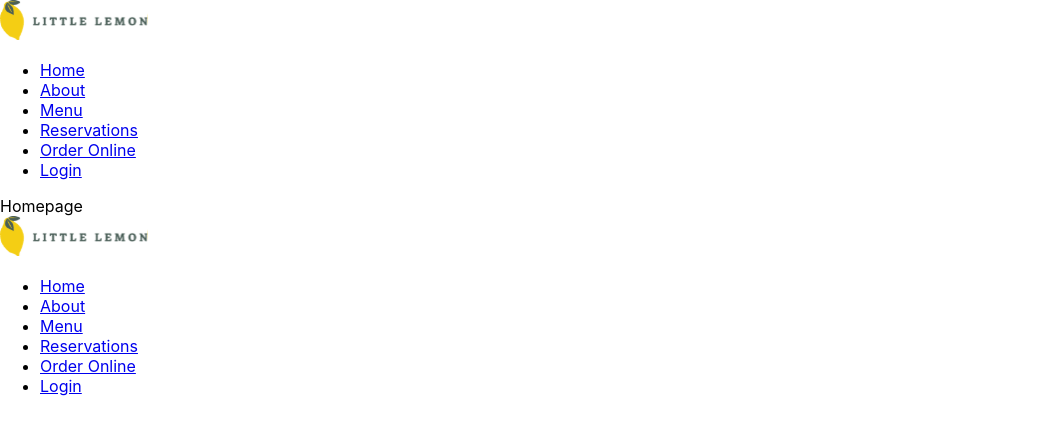
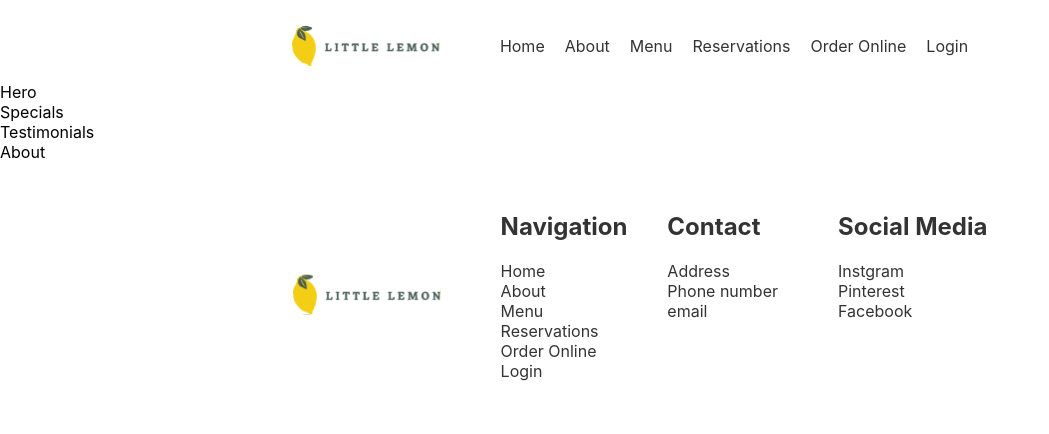
Before and after one commit to Geo-mil/little_lemon, a React (Create React App) app: page / in a window 1280 px wide. Shown: the top 434 px of the page, without its empty margins (0-1049 px from the left). Built offline with nearby package versions, Linux system fonts and the light colour scheme.

Commit message:
Add separate files for section components Add styles for header and footer

```diff
--- a/public/index.html
+++ b/public/index.html
@@ -13,6 +13,7 @@
     <meta name="og:description" content="Family owned Mediterranean restaurant, focused on traditional recipes served with a modern twist" />
     <meta name="og:image" content="Logo.svg" />
     <link rel="apple-touch-icon" href="%PUBLIC_URL%/Logo.svg" />
+    <link rel="stylesheet" href="styles.css" />
     <!--
       manifest.json provides metadata used when your web app is installed on a
       user's mobile device or desktop. See https://developers.google.com/web/fundamentals/web-app-manifest/
--- /dev/null
+++ b/public/styles.css
@@ -0,0 +1,60 @@
+body {
+
+}
+
+header, footer {
+    display: flex;
+    flex-direction: column;
+    align-items: center;
+    background-color: white;
+    padding: 10px;
+    margin-top: 10px;
+    color: #333333;
+}
+
+main {
+
+}
+
+footer {
+    padding: 20px;
+    height: auto;
+    justify-content: center;
+    align-items: normal;
+}
+
+a {
+    color: #333333;
+    text-decoration: none;
+    padding-right: 20px;
+}
+
+a:hover {
+    color: #EE9972;
+}
+
+ul {
+    display: block;
+    list-style: none;
+}
+
+header li {
+    display: inline-block;
+}
+
+header nav {
+    display: flex;
+    flex-wrap: wrap;
+    justify-content: center;
+}
+
+footer nav {
+    display: block;
+}
+
+@media screen and (min-width: 600px) {
+    header, footer {
+        flex-direction: row;
+        justify-content: center;
+    }
+}
--- a/src/App.css
+++ b/src/App.css
@@ -1,38 +1,3 @@
 .App {
   text-align: center;
 }
-
-.App-logo {
-  height: 40vmin;
-  pointer-events: none;
-}
-
-@media (prefers-reduced-motion: no-preference) {
-  .App-logo {
-    animation: App-logo-spin infinite 20s linear;
-  }
-}
-
-.App-header {
-  background-color: #282c34;
-  min-height: 100vh;
-  display: flex;
-  flex-direction: column;
-  align-items: center;
-  justify-content: center;
-  font-size: calc(10px + 2vmin);
-  color: white;
-}
-
-.App-link {
-  color: #61dafb;
-}
-
-@keyframes App-logo-spin {
-  from {
-    transform: rotate(0deg);
-  }
-  to {
-    transform: rotate(360deg);
-  }
-}
--- a/src/App.js
+++ b/src/App.js
@@ -1,21 +1,14 @@
 import './App.css';
-import Header from './components/Header';
+import Header from './components/Header/Header';
 import Main from './components/Main';
-import Footer from './components/Footer';
-import Nav from './components/Nav';
+import Footer from './components/Footer/Footer';
 
 function App() {
   return (
     <>
-      <Header>
-        <Nav/>
-      </Header>
-      <Main>
-        Homepage
-      </Main>
-      <Footer>
-        <Nav></Nav>
-      </Footer>
+      <Header/>
+      <Main/>
+      <Footer/>
     </>
   );
 }
--- a/src/components/Footer.js
+++ /dev/null
@@ -1,10 +0,0 @@
-import logo from "../assets/Logo.svg"
-
-function Footer({children}) {
-    return <footer>
-        <img src={logo} alt="logo"></img>
-        {children}
-    </footer>
-}
-
-export default Footer
--- /dev/null
+++ b/src/components/Footer/Contact.js
@@ -0,0 +1,12 @@
+function Contact() {
+    return <nav>
+        <ul>
+            <h2>Contact</h2>
+            <li><a href="/">Address</a></li>
+            <li><a href="/">Phone number</a></li>
+            <li><a href="/">email</a></li>
+        </ul>
+    </nav>
+}
+
+export default Contact
--- /dev/null
+++ b/src/components/Footer/Footer.js
@@ -0,0 +1,15 @@
+import logo from "../../assets/Logo.svg"
+import Nav from "../Header/Nav"
+import Social from "./Social"
+import Contact from "./Contact"
+
+function Footer() {
+    return <footer>
+        <img style={{marginRight: "20px", maxWidth: "100%"}} src={logo} alt="logo"></img>
+        <Nav>Navigation</Nav>
+        <Contact/>
+        <Social/>
+    </footer>
+}
+
+export default Footer
--- /dev/null
+++ b/src/components/Footer/Social.js
@@ -0,0 +1,12 @@
+function Social() {
+    return <nav>
+        <ul>
+            <h2>Social Media</h2>
+            <li><a href="/">Instgram</a></li>
+            <li><a href="/">Pinterest</a></li>
+            <li><a href="/">Facebook</a></li>
+        </ul>
+    </nav>
+}
+
+export default Social
--- a/src/components/Header.js
+++ /dev/null
@@ -1,10 +0,0 @@
-import logo from "../assets/Logo.svg"
-
-function Header({children}) {
-    return <header>
-        <img src={logo} alt="logo"></img>
-        {children}
-    </header>
-}
-
-export default Header
--- /dev/null
+++ b/src/components/Header/Header.js
@@ -0,0 +1,11 @@
+import logo from "../../assets/Logo.svg"
+import Nav from "./Nav"
+
+function Header() {
+    return <header>
+        <img style={{marginRight: "20px", maxWidth: "100%"}} src={logo} alt="logo"></img>
+        <Nav/>
+    </header>
+}
+
+export default Header
--- a/src/components/Nav.js
+++ b/src/components/Header/Nav.js
@@ -1,6 +1,7 @@
-function Nav() {
+function Nav({children}) {
     return <nav>
         <ul>
+            {children && <h2>{children}</h2>}
             <li><a href="/">Home</a></li>
             <li><a href="/">About</a></li>
             <li><a href="/">Menu</a></li>
--- a/src/components/Main.js
+++ b/src/components/Main.js
@@ -1,6 +1,9 @@
-function Main({children}) {
+function Main() {
     return <main>
-        {children}
+        <div className="hero">Hero</div>
+        <div className="specials">Specials</div>
+        <div className="testimonials">Testimonials</div>
+        <div className="about">About</div>
     </main>
 }
 
```
